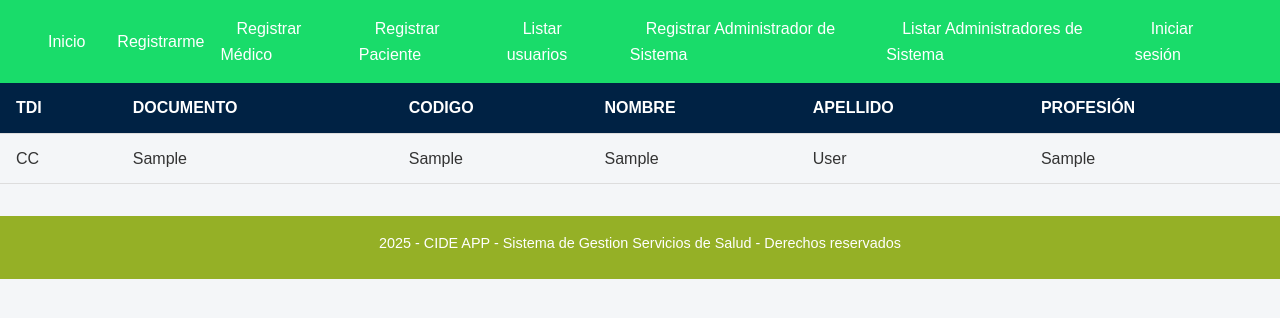
After one commit to chdsistemas/gestion_medica, a Django app: page /admnistrador_sistema/listar/ in a window 1280 px wide. The commit adds this page. Shown: the top 318 px of the page. Run offline with Django 5.2, Linux system fonts and the light colour scheme; tables that the repository leaves empty hold one stand-in row (values such as "Sample post"); parts of the project's set-up code (start-up, migrations or seed data) failed here and were passed over.

Commit message:
Proyecto con Modelo Administrador de Sistema, registra pero no identifica su rol en el perfil

```diff
--- a/gestion_medica/urls.py
+++ b/gestion_medica/urls.py
@@ -56,4 +56,7 @@ urlpatterns = [
     path('cita/detallar/<int:paciente_id>/', detallar_paciente, name='detallar_paciente'),
     path('cita/eliminar/<int:paciente_id>/', eliminar_paciente, name='eliminar_paciente'),
 
+    path('admnistrador_sistema/registrar/', registrar_administrador_sistema, name='registrar_administrador_s'),
+    path('admnistrador_sistema/listar/', listar_administradores_s, name='listar_administradores_s')
+
 ] + static(settings.MEDIA_URL, document_root=settings.MEDIA_ROOT)
--- a/medica_app/forms.py
+++ b/medica_app/forms.py
@@ -138,11 +138,13 @@ class FormularioAdministradorSistema(forms.ModelForm):
             'fecha_ingreso',
             'email',
             'password',
-            'imagen'
+            'imagen',
+            'rol'
             ]
         widgets = {
             'password': forms.PasswordInput(),
             'fecha_nac': forms.DateInput(attrs={'type': 'date'}),
+            'fecha_ingreso':forms.DateInput(attrs={'type': 'date'}),
             'imagen': forms.FileInput()
         }
 
--- /dev/null
+++ b/medica_app/templates/administrador_s/listar.html
@@ -0,0 +1,39 @@
+{% extends 'base.html' %}
+
+{% load static %}
+
+{% block title %}
+    Listar Administradores de SIstema
+{% endblock %}
+
+{% block content %}
+    <table>
+        <thead>
+            <tr>
+                <th>TDI</th>
+                <th>Documento</th>
+                <th>Codigo</th>
+                <th>Nombre</th>
+                <th>Apellido</th>
+                <th>Profesión</th>
+            </tr>
+        </thead>
+        <tbody>
+            {% if administradores_s %}
+                {% for admin_s in administradores_s %}
+                <tr>
+                    <td>{{ admin_s.tipo_doc }}</td>
+                    <td>{{ admin_s.num_doc }}</td>
+                    <td>{{ admin_s.codigo }}</td>
+                    <td>{{ admin_s.first_name }}</td>
+                    <td>{{ admin_s.last_name }}</td>
+                    <td>{{ admin_s.profesion }}</td>
+                    </td>
+                </tr>
+                {% endfor %}
+            {% else %}
+            <p>No hay médicos registrados en el sistema</p>
+            {% endif %}
+        </tbody>
+    </table>
+{% endblock %}
--- a/medica_app/templates/base.html
+++ b/medica_app/templates/base.html
@@ -33,6 +33,8 @@
                     <li><a href="{% url 'registrar_medico' %}">Registrar Médico</a></li>
                     <li><a href="{% url 'registrar_paciente' %}">Registrar Paciente</a></li>
                     <li><a href="{% url 'listar_usuarios' %}">Listar usuarios</a></li>
+                    <li><a href="{% url 'registrar_administrador_s' %}">Registrar Administrador de Sistema</a></li>
+                    <li><a href="{% url 'listar_administradores_s' %}">Listar Administradores de Sistema</a></li>
 
                     <li><a href="{% url 'login' %}">Iniciar sesión</a></li>
                 {% endif %}
@@ -46,7 +48,7 @@
 
 
     <footer>
-        <p>2024 - CIDE APP - Sistema de Gestion Servicios de Salud - Derechos reservados</p>
+        <p>2025 - CIDE APP - Sistema de Gestion Servicios de Salud - Derechos reservados</p>
     </footer>
 </body>
 </html>
--- a/medica_app/views.py
+++ b/medica_app/views.py
@@ -43,6 +43,8 @@ def login_usuario(request):
                 return render(request, 'medico/perfil.html', {'tipo_usuario': 'Medico'})
             elif hasattr(usuario, 'paciente'):
                 return render(request, 'paciente/perfil.html', {'tipo_usuario': 'Paciente'})
+            elif hasattr(usuario, 'administrador_s'):
+                return render(request, 'administrador_s/perfil.html', {'tipo_usuario': 'Administrador de Sistema'})
             else:
                 return render(request, 'usuario/perfil.html', {'tipo_usuario': 'Usuario sin rol en el sistema'})
         return render(request, 'usuario/login.html', {'mensaje_error': 'Credenciales incorrectas, intente de nuevo.'})
@@ -278,10 +280,14 @@ def registrar_cita_medica(request):
     return render(request, 'cita_medica/insertar.html', {'formulario': formulario})
 
 
+
+
 @login_required
 def listar_citas_medicas(request):
     citas = CitaMedica.objects.all()
     return render(request, 'cita_medica/listar.html', {'citas': citas})
+
+
 
 @login_required
 def listar_mis_citas(request):
@@ -310,7 +316,34 @@ def actualizar_cita_medica(request, cita_medica_id):
     return render(request, 'cita_medica/actualizar.html', {'formulario': formulario})
 
 
+
 def eliminar_cita_medica(request, cita_medica_id):
     cita = get_object_or_404(CitaMedica, id=cita_medica_id)
     cita.delete()
     return redirect('listar_citas')
+#endregion
+
+
+#region Administrador de Sistema
+def registrar_administrador_sistema(request):
+    if request.method == 'POST':
+        formulario = FormularioAdministradorSistema(request.POST, request.FILES)
+        if formulario.is_valid():
+            administrador_s = formulario.save(commit=False)
+            # Cifra la contraseña utilizando set_password()
+            administrador_s.set_password(formulario.cleaned_data['password'])
+            administrador_s.save()
+            messages.success(request, 'Administrador de sistema creado exitosamente.')
+            return redirect('registrar_administrador_s')
+        else:
+            messages.error(request, 'Hay algunos errores en el registro. Vuelva a intentar...')
+    else:
+        formulario = FormularioAdministradorSistema()
+    return render(request, 'administrador_s/insertar.html', {'formulario': formulario})
+
+
+
+def listar_administradores_s(request):
+    administradores_s = AdministradorSistema.objects.all()
+    return render(request, 'administrador_s/listar.html', {'administradores_s': administradores_s})
+#endregion
```
Also changed, not shown: medica_app/templates/administrador_s/actualizar.html (renamed from medica_app/templates/administrador_sis/actualizar.html), medica_app/templates/administrador_s/insertar.html (renamed from medica_app/templates/administrador_sis/insertar.html), medica_app/templates/administrador_s/perfil.html (renamed from medica_app/templates/administrador_sis/perfil.html).
